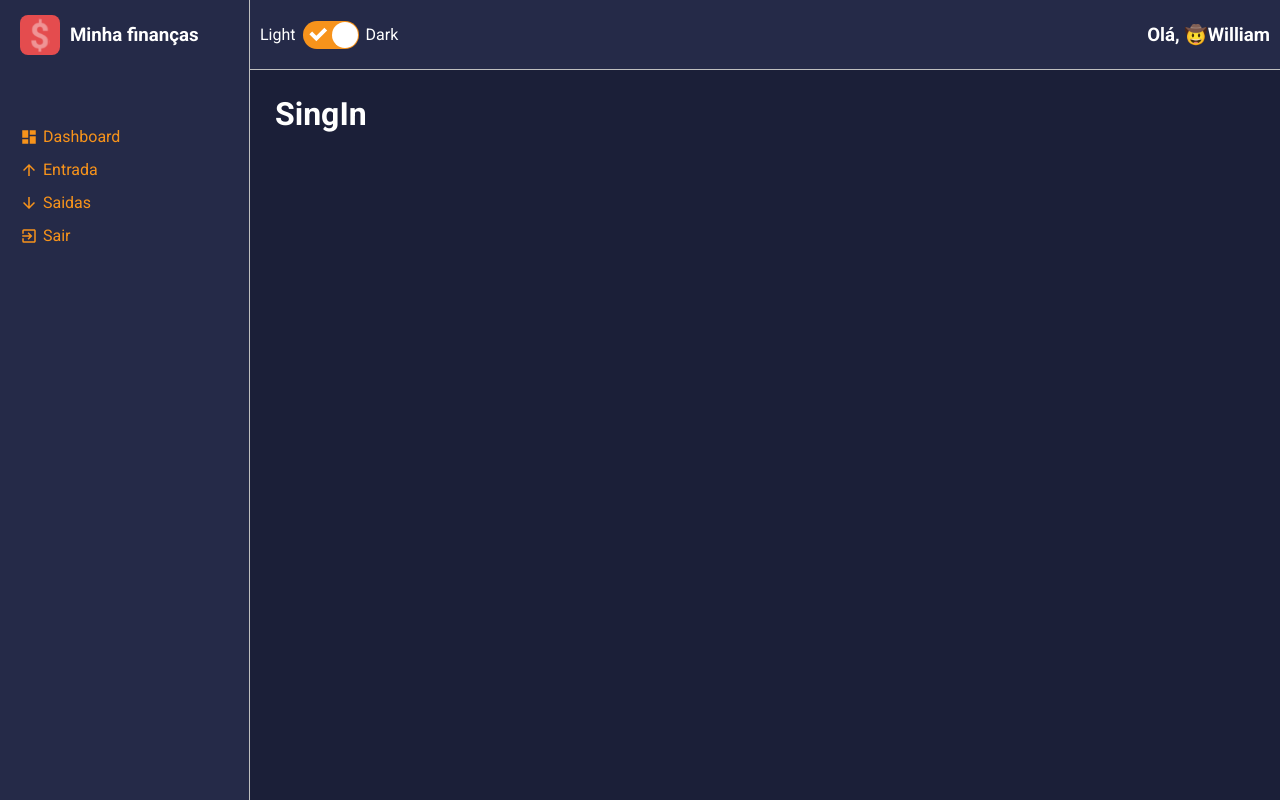
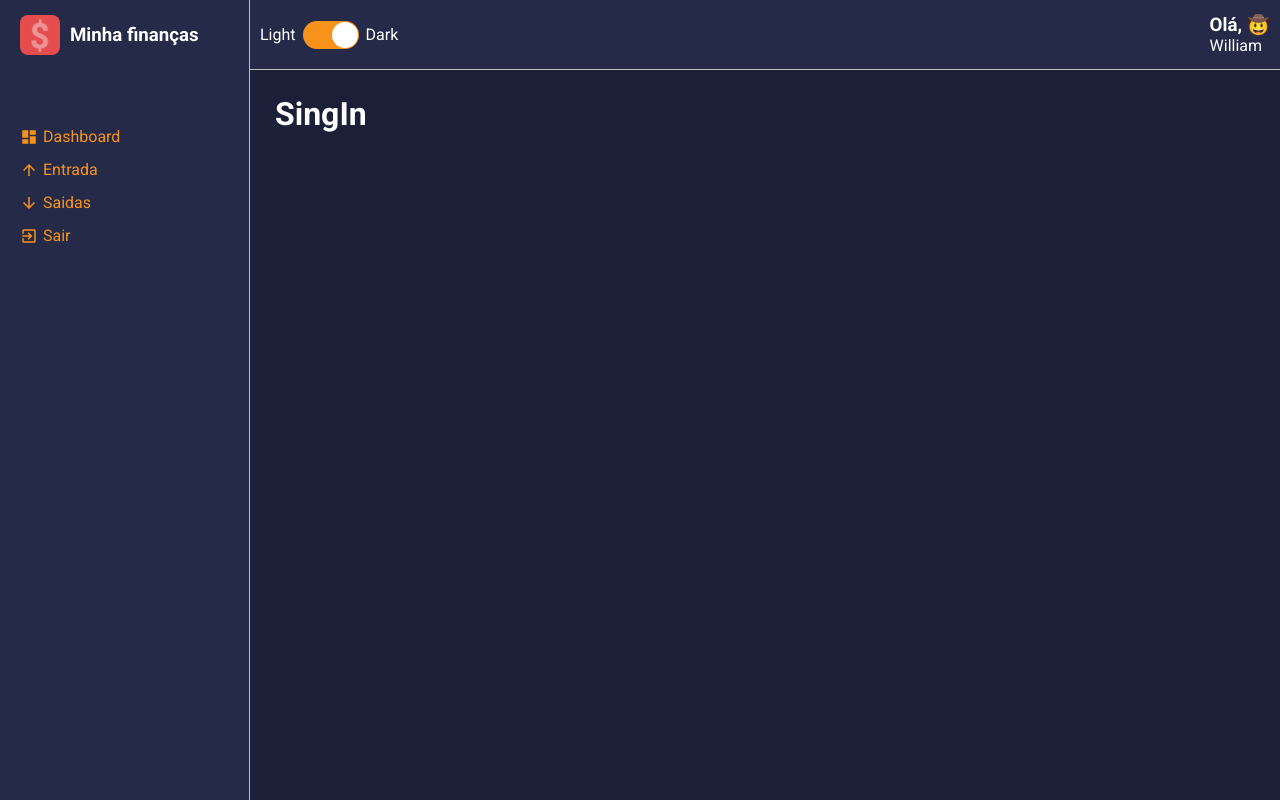
Before and after one commit to WilliamProgramadorBR/Gerenciador-financeiro, a React (Create React App) app: page /login in a window 1280 px wide. Built offline with nearby package versions, Linux system fonts and the light colour scheme.

Commit message:
Botão de tema darkin e Light

```diff
--- a/src/App.tsx
+++ b/src/App.tsx
@@ -5,11 +5,13 @@ import {ThemeProvider} from 'styled-components'
 import  dark from './Styles/themes/dark'
 import  ligth from './Styles/themes/light'
 import Routes from '../src/routes/index';
+import { useTheme } from './hooks/theme';
 
 const App: React.FC = () =>{
+    const {theme} = useTheme();
 
     return(
-        <ThemeProvider theme={dark}>
+        <ThemeProvider theme={theme}>
         <GlobalStyle />
          <Routes/>
        </ThemeProvider>
--- a/src/components/MainHeader/index.tsx
+++ b/src/components/MainHeader/index.tsx
@@ -1,20 +1,45 @@
-import React, {useMemo} from 'react';
-import { Container, Profile, UserName, Welcome } from './styles';
+import React, { useMemo, useState } from 'react';
+import Toggle from '../Toggle';
+
 import emojis from '../../utils/emojis';
-import Toggle from '../Toggle';
-const MainHeader: React.FC = () =>{
+
+import { useTheme } from '../../hooks/theme';
+
+import {
+    Container,
+    Profile,
+    Welcome,
+    UserName,
+}  from './styles';
+
+
+const MainHeader: React.FC = () => {
+    const { toggleTheme, theme } = useTheme();
+
+    const [darkTheme, setDarkTheme] = useState(() => theme.title === 'dark' ? true : false);
+
+    const handleChangeTheme = () => {
+        setDarkTheme(!darkTheme);
+        toggleTheme();
+    }
+
     const emoji = useMemo(() => {
         const indice = Math.floor(Math.random() * emojis.length);
-        return emojis[indice]
-    },[])
+        return emojis[indice];
+    },[]);
 
-    return(
+    return (
         <Container>
-    <Toggle/>
-        <Profile>
-            <Welcome>Olá, {emoji}
+            <Toggle
+                labelLeft="Light"
+                labelRight="Dark"
+                checked={darkTheme}
+                onChange={handleChangeTheme}
+            />
+
+            <Profile>
+                <Welcome>Olá, {emoji}</Welcome>
                 <UserName>William</UserName>
-            </Welcome>
             </Profile>
         </Container>
     );
--- a/src/components/Toggle/index.tsx
+++ b/src/components/Toggle/index.tsx
@@ -1,26 +1,35 @@
-import React, { useState } from 'react';
+import React from 'react';
 
-import { Container,ToggleLabel, ToggleSelector } from "./styles";
+import {
+    Container,
+    ToggleLabel,
+    ToggleSelector
+} from './styles';
 
-const Toggle: React.FC = () => {
-    const [checked, setChecked] = useState(true);
 
-    const handleChange = (nextChecked: boolean) => {
-      setChecked(nextChecked);
-      console.log('mudou', nextChecked);
-    };
+interface IToggleProps {
+    labelLeft: string;
+    labelRight: string;
+    checked: boolean;
+    onChange(): void;
+}
 
-    return (
-      <Container>
-        <ToggleLabel>Light</ToggleLabel>
+const Toggle: React.FC<IToggleProps> = ({
+    labelLeft,
+    labelRight,
+    checked,
+    onChange
+}) => (
+    <Container>
+        <ToggleLabel>{labelLeft}</ToggleLabel>
         <ToggleSelector
-          checked={checked}
+            checked={checked}
+            uncheckedIcon={false}
+            checkedIcon={false}
+            onChange={onChange}
+        />
+        <ToggleLabel>{labelRight}</ToggleLabel>
+    </Container>
+)
 
-          onChange={handleChange}
-        />
-        <ToggleLabel>Dark</ToggleLabel>
-      </Container>
-    );
-  };
-
-  export default Toggle;
+export default Toggle;
--- /dev/null
+++ b/src/hooks/theme.tsx
@@ -0,0 +1,68 @@
+import React, { createContext, useState, useContext, ReactNode } from 'react';
+
+import dark from '../Styles/themes/dark';
+import light from  '../Styles/themes/light';
+
+interface IThemeContext {
+    toggleTheme(): void;
+    theme: ITheme;
+}
+interface Themecontext{
+    children: ReactNode;
+}
+interface ITheme {
+    title: string;
+
+    colors: {
+        primary: string;
+        secondary: string;
+        tertiary: string;
+
+        white: string;
+        black: string;
+        gray: string;
+
+        success: string;
+        info: string;
+        warning: string;
+    }
+}
+
+const ThemeContext = createContext<IThemeContext>({} as IThemeContext);
+
+const ThemeProvider: React.FC <Themecontext>= ({ children }) => {
+    const [theme, setTheme] = useState<ITheme>(() => {
+        const themeSaved = localStorage.getItem('@minha-carteira:theme');
+
+        if(themeSaved) {
+            return JSON.parse(themeSaved);
+        }else{
+            return dark;
+        }
+    });
+
+    const toggleTheme = () => {
+        if(theme.title === 'dark'){
+            setTheme(light);
+            localStorage.setItem('@minha-carteira:theme', JSON.stringify(light));
+        }else{
+            setTheme(dark);
+            localStorage.setItem('@minha-carteira:theme', JSON.stringify(dark));
+        }
+    };
+
+    return (
+        <ThemeContext.Provider value={{ toggleTheme, theme }}>
+            {children}
+        </ThemeContext.Provider>
+    )
+}
+
+function useTheme(): IThemeContext {
+    const context = useContext(ThemeContext);
+
+    return context;
+}
+
+
+export { ThemeProvider, useTheme };
--- a/src/index.tsx
+++ b/src/index.tsx
@@ -1,13 +1,15 @@
 import React from 'react';
 import ReactDOM from 'react-dom/client';
 import App from './App';
-
+import { ThemeProvider } from './hooks/theme';
 const root = ReactDOM.createRoot(
   document.getElementById('root') as HTMLElement
 );
 
 root.render(
   <React.StrictMode>
+    <ThemeProvider>
     <App />
+    </ThemeProvider>
   </React.StrictMode>
 );
```
Also changed, not shown: src/components/Content/index.tsx (+4 -4 lines).
